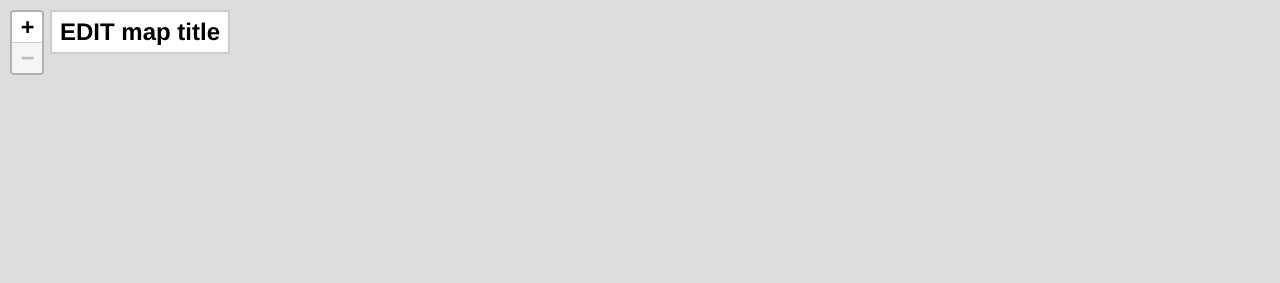
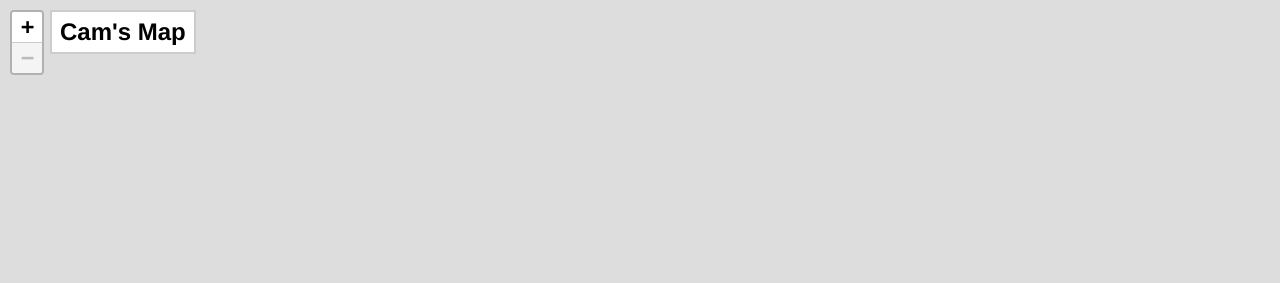
Before and after one commit to sweed3/Cam-map, a plain HTML site: page index.html in a window 1280 px wide. Shown: the top 283 px of the page. Drawn offline with nearby package versions, Linux system fonts and the light colour scheme.

Commit message:
Update index.html

```diff
--- a/index.html
+++ b/index.html
@@ -19,7 +19,7 @@
 <body>
 
   <!-- Display the map and title with HTML division tags  -->
-  <div id="map-title">EDIT map title</div>
+  <div id="map-title">Cam's Map</div>
   <div id="map"></div>
 
   <!-- Create the interactive map content with JavaScript (.js) -->
```
